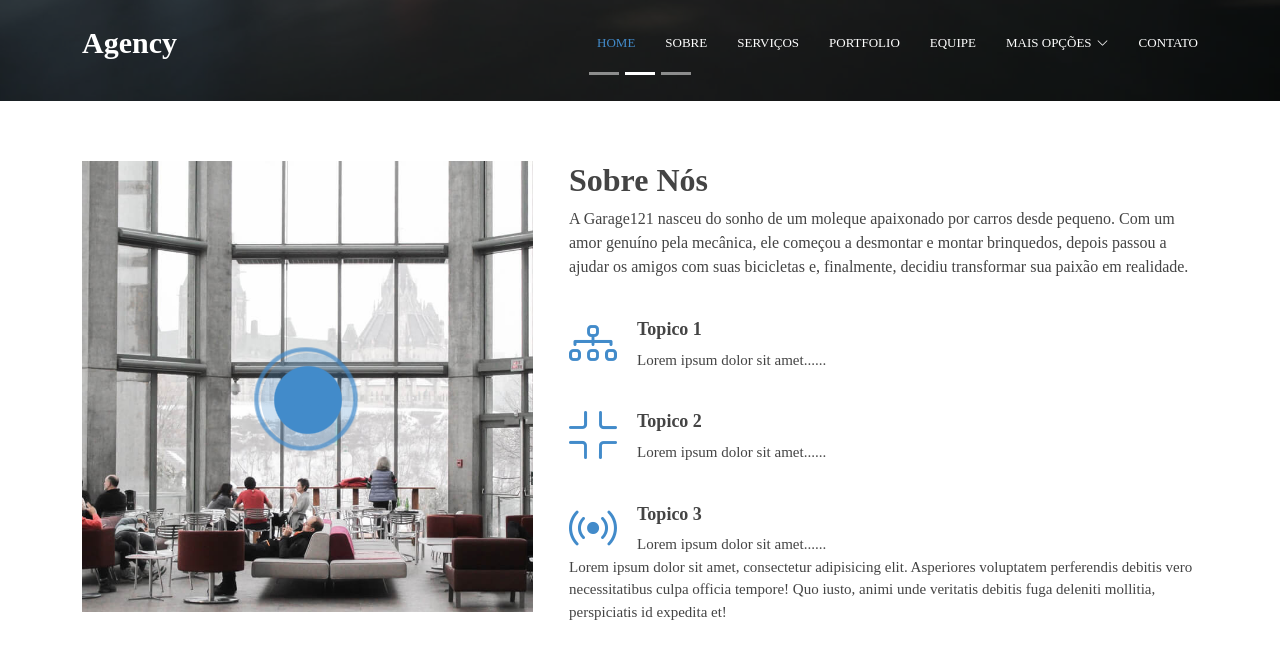
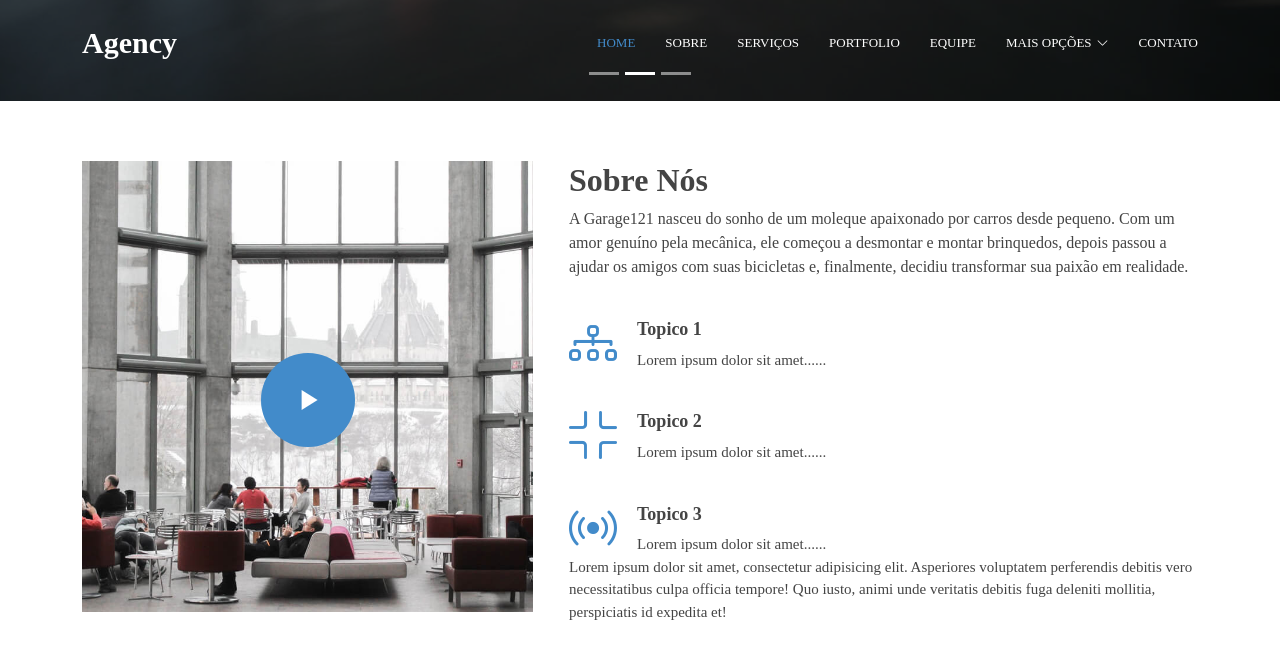
Before and after one commit to juniorlus/edson-luis, a plain HTML site: page index.html in a window 1280 px wide. In both pictures the pointer is over the link 307 px from the left and 1099 px from the top of the page. Shown: the part 699-1357 px from the top of the page. Drawn offline with nearby package versions, Linux system fonts and the light colour scheme; a script that the page names is missing; a web font is replaced by a local one.

Commit message:
16:57 12/04

```diff
--- a/css/main.css
+++ b/css/main.css
@@ -589,7 +589,7 @@ section,
     background: radial-gradient(var(--accent-color) 50%, color-mix(in srgb, var(--accent-color), transparent 75%) 52%);
     display: block;
     position: relative;
-    overflow: ;
+    overflow:hidden ;
     border-radius: 50%;
   }
 
@@ -620,15 +620,41 @@ section,
   }
 
   .pulsating-play-btn::after{
-    content: ;
+    content:"" ;
     position: absolute;
     left: 50%;
     top: 50%;
     width: 0;
     height: 0;
     border-top: 10px solid transparent;
-    border-bottom: ;
-    border-left: ;
+    border-bottom: 10px solid transparent;
+    border-left: 16px solid #fff;
+    z-index: 100;
+    transform: translateX(-40%) translateY(-50%);
+    transition: all 400ms cubic-bezier(0.55, 0.055, 0.675, 0.19 );
+  }
+
+  .pulsating-play-btn:hover::before {
+    content: ;
+    position: absolute;
+    left: 50%;
+    top: 50%;
+    transform: translateX(-40%) translateY(-50%);
+    width: 0;
+    height: 0;
+    border: none;
+    border-top: 10px solid transparent;
+    border-bottom: 10px solid transparent;
+    border-left: 16px solid #fff;
+    z-index: 200;
+    animation:none;
+    border-radius: 0;
+  }
+
+  .pulsating-play-btn:hover::after{
+    border-left: 16px solid var(--accent-color);
+    transform: scale(20);
+
   }
 
   .about .pulsating-play-btn {
```
